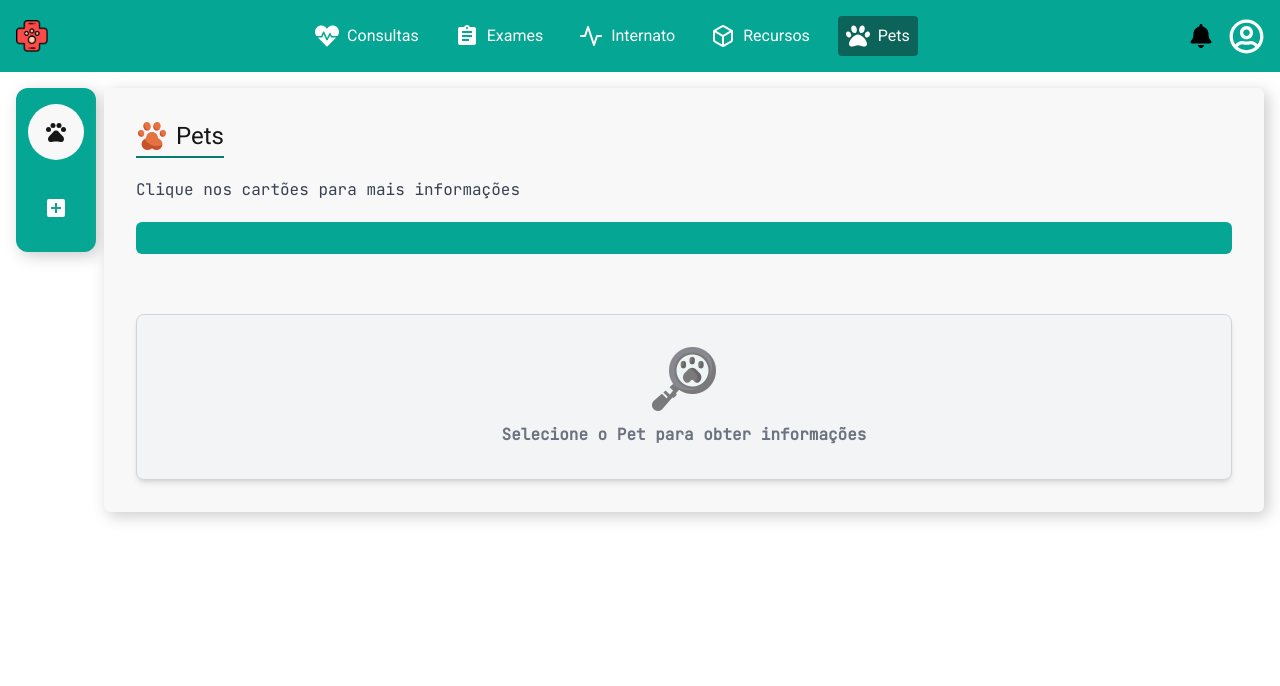
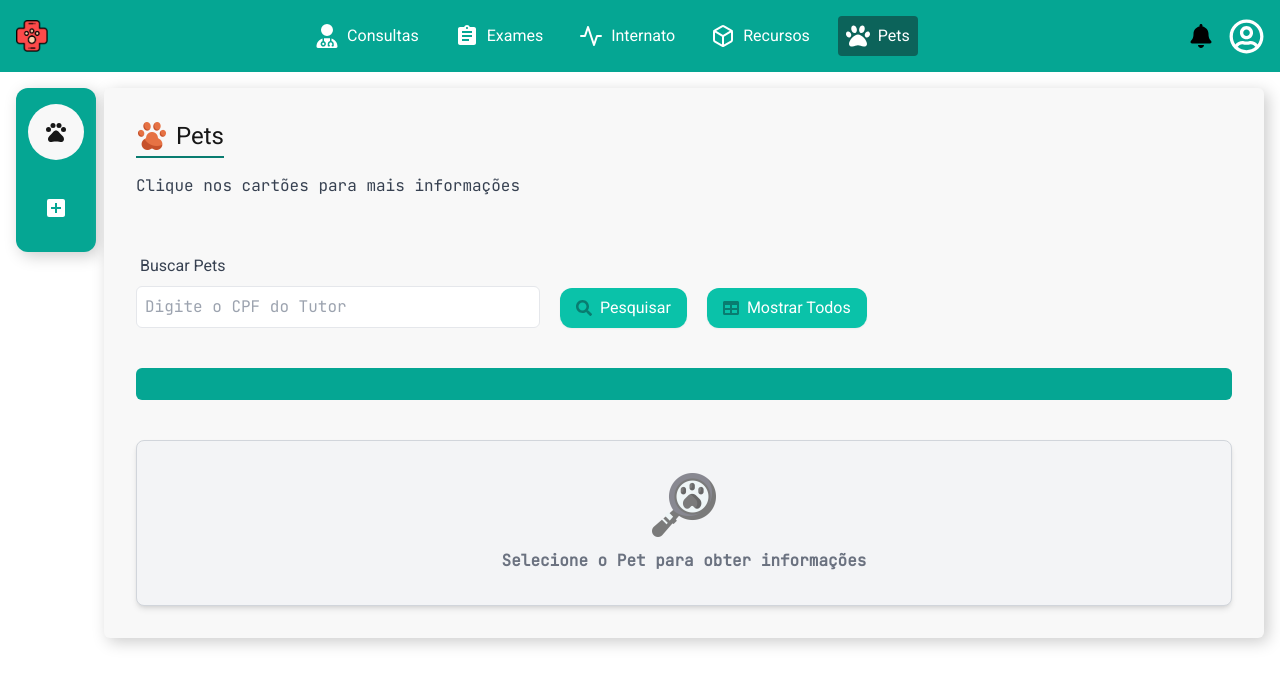
Before and after one commit to softexrecifepe/PI-MASCOTS-TURMA-09-EQUIPE-03, a Next.js app: page /pets in a window 1280 px wide. Shown: the top 686 px of the page. Built offline with nearby package versions, Linux system fonts and the light colour scheme.

Commit message:
feature: tela pets concluida. refact: inicio logica forms exames

```diff
--- a/src/app/components/HeaderPage.tsx
+++ b/src/app/components/HeaderPage.tsx
@@ -2,7 +2,7 @@
 
 import { useState } from "react";
 import { FaPaw } from "react-icons/fa";
-import { AiFillHome } from "react-icons/ai";
+import { FaUserDoctor } from "react-icons/fa6";
 import { FaHeartbeat } from "react-icons/fa";
 import { MdAssignment } from "react-icons/md";
 import { FiActivity, FiBox } from "react-icons/fi";
@@ -63,7 +63,7 @@ export function HeaderPage({
                 href="/consultas"
                 className={`${consutas ? "flex bg-mascots-primary-800 text-white items-center space-x-2 hover:bg-white hover:text-black p-2 rounded w-full text-left transition-colors duration-100" : "flex bg-transparent text-white items-center space-x-2 hover:bg-white hover:text-black p-2 rounded w-full text-left transition-colors duration-100"}`}
               >
-                <FaHeartbeat
+                <FaUserDoctor
                   size={24}
                   className="transition-colors duration-200"
                 />
--- a/src/app/components/InputComponent.tsx
+++ b/src/app/components/InputComponent.tsx
@@ -8,6 +8,7 @@ interface InputProps {
   placeholder?: string;
   onchange: ReactEventHandler;
   value: string;
+  readOnly?: boolean;
 }
 
 export function InputComponent({
@@ -18,13 +19,15 @@ export function InputComponent({
   maxLenght,
   onchange,
   value,
+  readOnly = false,
 }: InputProps) {
   return (
-    <>
     <div className="flex flex-col gap-2 w-full">
+      {label && (
         <label htmlFor={id} className="font-medium pl-1 text-gray-700">
           {label}
         </label>
+      )}
       <input
         value={value}
         onChange={onchange}
@@ -32,10 +35,10 @@ export function InputComponent({
         id={id}
         maxLength={maxLenght}
         placeholder={placeholder}
-          className="w-full p-2 border font-jetbrains font-medium rounded-md focus:outline-none focus:ring-2 focus:ring-mascots-primary-500 font-jebrains transition-all "
+        readOnly={readOnly}
+        className="w-full p-2 border font-jetbrains font-medium rounded-md focus:outline-none focus:ring-2 focus:ring-mascots-primary-500 transition-all"
         required
       />
     </div>
-    </>
   );
 }
--- /dev/null
+++ b/src/app/exames/ExamesForms.tsx
@@ -0,0 +1,93 @@
+"use client";
+
+import { useEffect, useState, type ChangeEventHandler } from "react";
+import { v4 as uuidv4 } from "uuid"; // Importa a função uuid para gerar IDs únicos
+import { InputComponent } from "../components/InputComponent";
+import { Selection } from "../components/Selection";
+import { SelectedVeterinario } from "./SelectVeterinario";
+// import FormsButton from "../components/FormsButton"; // Certifique-se de que esse componente está importado corretamente
+
+interface Tutor {
+  name: string;
+  phone: string;
+  cpf: string;
+  address: string;
+}
+
+interface Pet {
+  id: string;
+  name: string;
+  age: string;
+  gender: string;
+  species: string;
+  breed: string;
+  condition: string;
+  tutor: Tutor;
+}
+
+interface Exame {
+  veterinario: Veterinario;
+  tipo: string;
+  detalhe: string;
+  pet: Pet;
+}
+
+interface Veterinario {
+  name: string;
+  crv: string;
+  id: string;
+}
+
+export function ExamesForms() {
+  const [petsArray, setPetsArray] = useState<Pet[]>([]);
+  const [arrayVeterinarios, setArrayVeterinarios] = useState<Veterinario[]>([]);
+  const [selectedVeterinarian, setSelectedVeterinarian] = useState("");
+
+  function handleSelectedVeterinario(e: React.ChangeEvent<HTMLSelectElement>) {
+    setSelectedVeterinarian(e.target.value);
+  }
+
+  useEffect(() => {
+    const savedPets = localStorage.getItem("petsArray");
+    if (savedPets) {
+      setPetsArray(JSON.parse(savedPets));
+    }
+
+    const savedVeterinarios = localStorage.getItem("arrayVeterinarios");
+    if (!savedVeterinarios) {
+      const veterinariosInitial: Veterinario[] = [
+        { id: uuidv4(), name: "dr. Arthur", crv: "12345" },
+        { id: uuidv4(), name: "dra. Beatriz", crv: "12346" },
+        { id: uuidv4(), name: "dra. Gabryella", crv: "12347" },
+        { id: uuidv4(), name: "dr. Vinicius", crv: "12348" },
+      ];
+
+      localStorage.setItem(
+        "arrayVeterinarios",
+        JSON.stringify(veterinariosInitial)
+      );
+      setArrayVeterinarios(veterinariosInitial);
+    } else {
+      setArrayVeterinarios(JSON.parse(savedVeterinarios));
+    }
+  }, []);
+
+  return (
+    <>
+      <button
+        onClick={() => {
+          console.log(arrayVeterinarios);
+        }}
+      >
+        Exibir Veterinários
+      </button>
+
+      <SelectedVeterinario
+        arrayVeterinarios={arrayVeterinarios}
+        handleSelectedVeterinario={handleSelectedVeterinario}
+      />
+
+      <textarea readOnly value={selectedVeterinarian}></textarea>
+    </>
+  );
+}
--- /dev/null
+++ b/src/app/exames/SelectVeterinario.tsx
@@ -0,0 +1,29 @@
+"use client";
+
+import type { ChangeEventHandler } from "react";
+
+interface Veterinario {
+  id: string;
+  name: string;
+}
+
+interface SelectedVeterinarioProps {
+  handleSelectedVeterinario: ChangeEventHandler<HTMLSelectElement>;
+  arrayVeterinarios: Veterinario[];
+}
+
+export function SelectedVeterinario({
+  arrayVeterinarios,
+  handleSelectedVeterinario,
+}: SelectedVeterinarioProps) {
+  return (
+    <select onChange={handleSelectedVeterinario}>
+      <option>Médico veterinário</option>
+      {arrayVeterinarios.map((veterinario) => (
+        <option key={veterinario.id} value={veterinario.name}>
+          {veterinario.name}
+        </option>
+      ))}
+    </select>
+  );
+}
--- a/src/app/pets/PetInfo.tsx
+++ b/src/app/pets/PetInfo.tsx
@@ -38,7 +38,7 @@ interface PetInfoProps {
 
 export function PetInfo({ petSelect, bottomDivRef }: PetInfoProps) {
   return (
-    <div className="mt-10">
+    <div className=" w-full">
       {/* Caso nenhum pet esteja selecionado */}
       <div
         className={`${!petSelect ? "bg-gray-100 border border-gray-300 rounded-lg py-8 px-6 shadow-md" : "hidden"}`}
@@ -166,7 +166,9 @@ export function PetInfo({ petSelect, bottomDivRef }: PetInfoProps) {
               </p>
             </div>
             <div className="p-4 bg-white rounded-md shadow-sm border border-gray-200">
-              <p className="  font-medium text-gray-500">Endereço:</p>
+              <p className="  font-medium text-gray-500">
+                Endereço (CEP númeroº):
+              </p>
               <p className="text-lg font-jetbrains text-gray-800 font-semibold">
                 {petSelect?.tutor.address}
               </p>
--- a/src/app/pets/PetsContent.tsx
+++ b/src/app/pets/PetsContent.tsx
@@ -1,7 +1,4 @@
 "use client";
-
-//TODO modularizar os componentes - código mais limpo
-//TODO pesquisa para filtar pets cadastrados
 
 import { Aside2Nav } from "../components/Aside2Nav";
 import { MainContent } from "../components/MainContent";
@@ -12,6 +9,9 @@ import Image from "next/image";
 import pata from "../assets/images/pata.png";
 import { PetInfo } from "./PetInfo";
 import { PetForms } from "./PetForms";
+import { InputComponent } from "../components/InputComponent";
+import { FaTable } from "react-icons/fa";
+import { FaSearch } from "react-icons/fa";
 
 interface Tutor {
   name: string;
@@ -37,6 +37,7 @@ export function PetsContent() {
 
   // const [petsArray, setPetsArray] = useState<Pet[]>([]);
   const [petsArray, setPetsArray] = useState<Pet[]>(() => {
+    //pets array: pets cadastrados no sistema
     //localstorage só aceita string
     const savePets = localStorage.getItem("petsArray"); //salvando o array no local storage (dentro do navegador)
     return savePets ? JSON.parse(savePets) : []; // se existir savePets, gerar um json de savePets caso contrário, retorne array vazio
@@ -57,20 +58,40 @@ export function PetsContent() {
     setVisualizarPets(false);
   }
 
-  useEffect(() => {
-    console.log("Pets Array atualizado:", petsArray);
-  }, [petsArray]);
-
   const bottomDivRef = useRef<HTMLDivElement>(null);
 
   const [petSelect, setPetSelect] = useState<Pet | null>(null);
 
   function handlePetCardClick(pet: Pet) {
     setPetSelect(pet);
-    console.log(pet);
     if (bottomDivRef.current) {
       bottomDivRef.current.scrollIntoView({ behavior: "smooth" });
     }
+  }
+
+  const [searchPet, setSearchPet] = useState("");
+
+  function handleSearchPet(e: ChangeEvent<HTMLInputElement>) {
+    setSearchPet(e.target.value);
+  }
+
+  const [arrayFilter, setArrayFilter] = useState<Pet[]>([]);
+
+  const [activeSearch, setActiveSearch] = useState("");
+
+  function onClickSearchPet(value: string) {
+    setActiveSearch(value);
+
+    const arrayFilterTemp = petsArray.filter((pet) => pet.tutor.cpf === value);
+
+    setArrayFilter(arrayFilterTemp);
+
+    console.log(arrayFilterTemp);
+  }
+
+  function onClickCleanSearchPet() {
+    setSearchPet("");
+    setActiveSearch("");
   }
 
   return (
@@ -89,7 +110,8 @@ export function PetsContent() {
 
       <div className="flex w-full flex-col relative ">
         <MainContent zIndex="z-40" visualize={visualizarPets}>
-          <div className="flex flex-col gap-5">
+          <div className="flex flex-col gap-14">
+            <div className="flex flex-col gap-4">
               <div className="flex items-center gap-2 border-b-2 pb-1  w-fit  border-b-mascots-primary-700">
                 <Image src={pata} alt="PetIcon" width={32} height={32} />
                 <h1 className="text-2xl">Pets</h1>
@@ -97,8 +119,62 @@ export function PetsContent() {
               <p className="text-gray-700 font-jetbrains">
                 Clique nos cartões para mais informações
               </p>
-            <div className="flex bg-mascots-primary-600 rounded-md overflow-y-scroll p-4 gap-6 w-full flex-wrap max-h-80">
-              {petsArray.map((pets) => (
+            </div>
+
+            <div className="flex flex-col gap-10">
+              <div className="w-2/3 flex items-center justify-center gap-5">
+                <InputComponent
+                  id="search"
+                  type="text"
+                  onchange={handleSearchPet}
+                  value={searchPet}
+                  maxLenght={11}
+                  label="Buscar Pets"
+                  placeholder="Digite o CPF do Tutor"
+                />
+                <button
+                  onClick={() => onClickSearchPet(searchPet)}
+                  className="py-2 px-4 flex items-center  shadow-sm gap-2 w-fit mt-auto font-roboto bg-mascots-primary-500 rounded-xl text-white hover:bg-mascots-primary-800 active:bg-mascots-primary-500 transition-all"
+                >
+                  <FaSearch
+                    height={20}
+                    width={20}
+                    className="text-mascots-primary-700"
+                  />
+                  <span>Pesquisar</span>
+                </button>
+                <button
+                  onClick={onClickCleanSearchPet}
+                  className="py-2 px-4 flex items-center shadow-sm gap-2 mt-auto font-roboto bg-mascots-primary-500 rounded-xl text-white hover:bg-mascots-primary-800 active:bg-mascots-primary-500 transition-all"
+                >
+                  <FaTable
+                    height={20}
+                    width={20}
+                    className="text-mascots-primary-700"
+                  />
+                  <span className="text-nowrap">Mostrar Todos</span>
+                </button>
+              </div>
+
+              <div className="flex bg-mascots-primary-600 rounded-md overflow-y-scroll p-4 gap-6 w-full flex-wrap max-h-96">
+                {activeSearch.trim() === ""
+                  ? [...petsArray]
+                      .reverse()
+                      .map((pets) => (
+                        <PetCard
+                          onclick={() => handlePetCardClick(pets)}
+                          gender={pets.gender}
+                          specie={pets.species}
+                          tutorName={pets.tutor.name}
+                          key={pets.id}
+                          age={pets.age}
+                          breed={pets.breed}
+                          name={pets.name}
+                        />
+                      ))
+                  : [...arrayFilter]
+                      .reverse()
+                      .map((pets) => (
                         <PetCard
                           onclick={() => handlePetCardClick(pets)}
                           gender={pets.gender}
@@ -113,6 +189,7 @@ export function PetsContent() {
               </div>
               <PetInfo bottomDivRef={bottomDivRef} petSelect={petSelect} />
             </div>
+          </div>
         </MainContent>
         <MainContent zIndex="z-10" visualize={cadastrarPet}>
           <div className="flex flex-col gap-10">
```
Also changed, not shown: src/app/exames/ExamesContent.tsx (+7 -1 lines), src/app/pets/PetForms.tsx (+14 -12 lines). Lines whose indentation alone changed are shown as unchanged.
